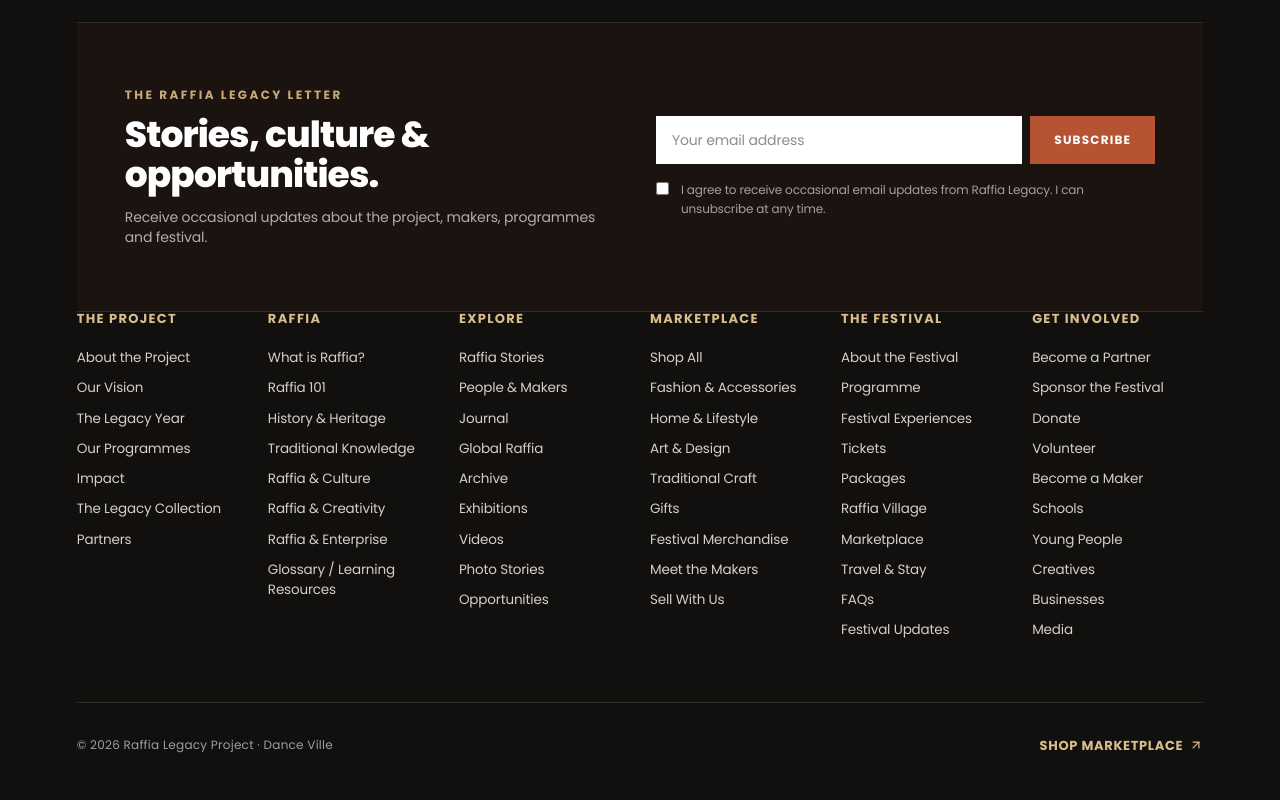
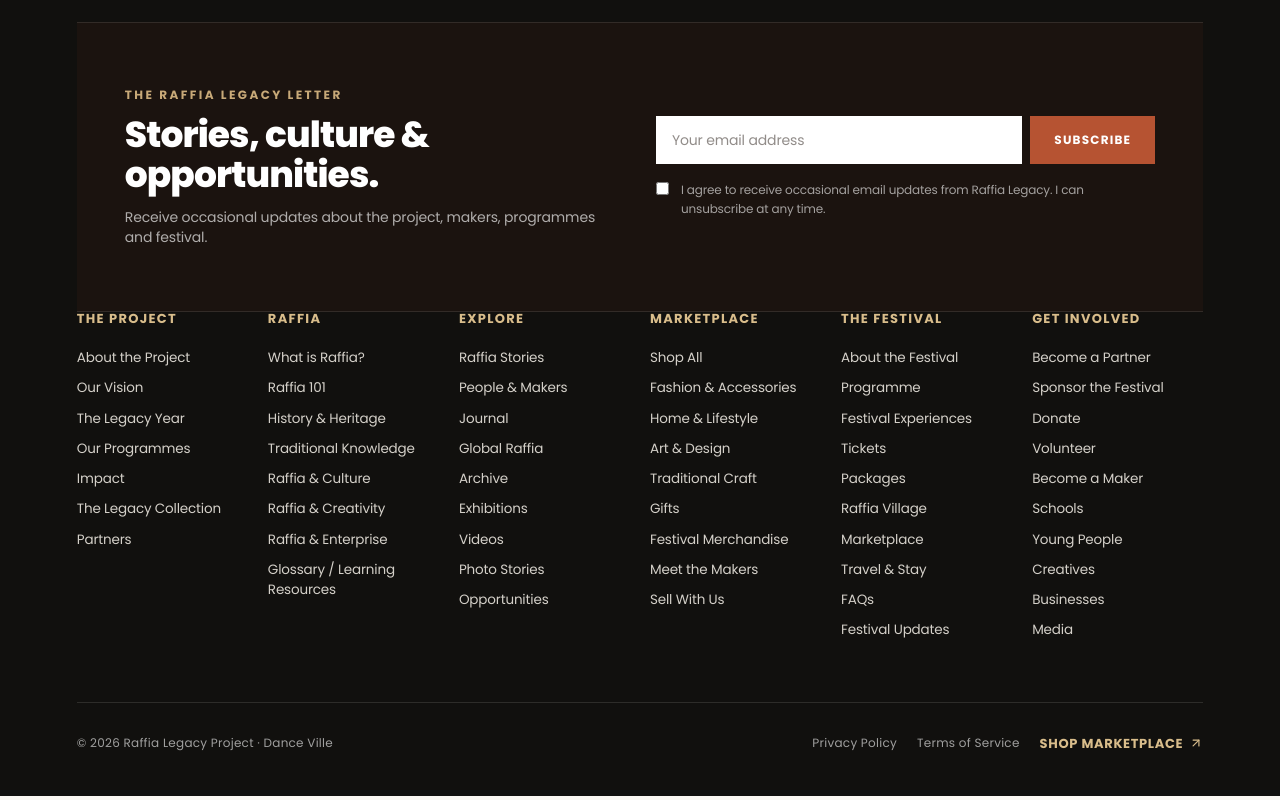
Before and after one commit to Felidonjnr/raffia1, a React (Vite) app: page / in a window 1280 px wide. Shown: the part 10330-11130 px from the top of the page. Built offline with nearby package versions, Linux system fonts and the light colour scheme; no server answers.

Commit message:
Link privacy and terms pages in site footer

```diff
--- a/src/components/Footer.tsx
+++ b/src/components/Footer.tsx
@@ -151,7 +151,11 @@ export const Footer: React.FC<FooterProps> = ({ onNavigate }) => {
         <div className="flex items-center gap-3 text-xs text-white/60">
           <span>© 2026 Raffia Legacy Project · Dance Ville</span>
         </div>
-        <button onClick={() => onNavigate({type:'marketplace'})}>Shop Marketplace <ArrowUpRight size={14}/></button>
+        <div className="flex flex-wrap items-center gap-5 text-xs">
+          <a href="/privacy-policy.html" className="text-white/60 hover:text-white underline-offset-4 hover:underline">Privacy Policy</a>
+          <a href="/terms-of-service.html" className="text-white/60 hover:text-white underline-offset-4 hover:underline">Terms of Service</a>
+          <button onClick={() => onNavigate({type:'marketplace'})}>Shop Marketplace <ArrowUpRight size={14}/></button>
+        </div>
       </div>
 
       {popupOpen && (
```
